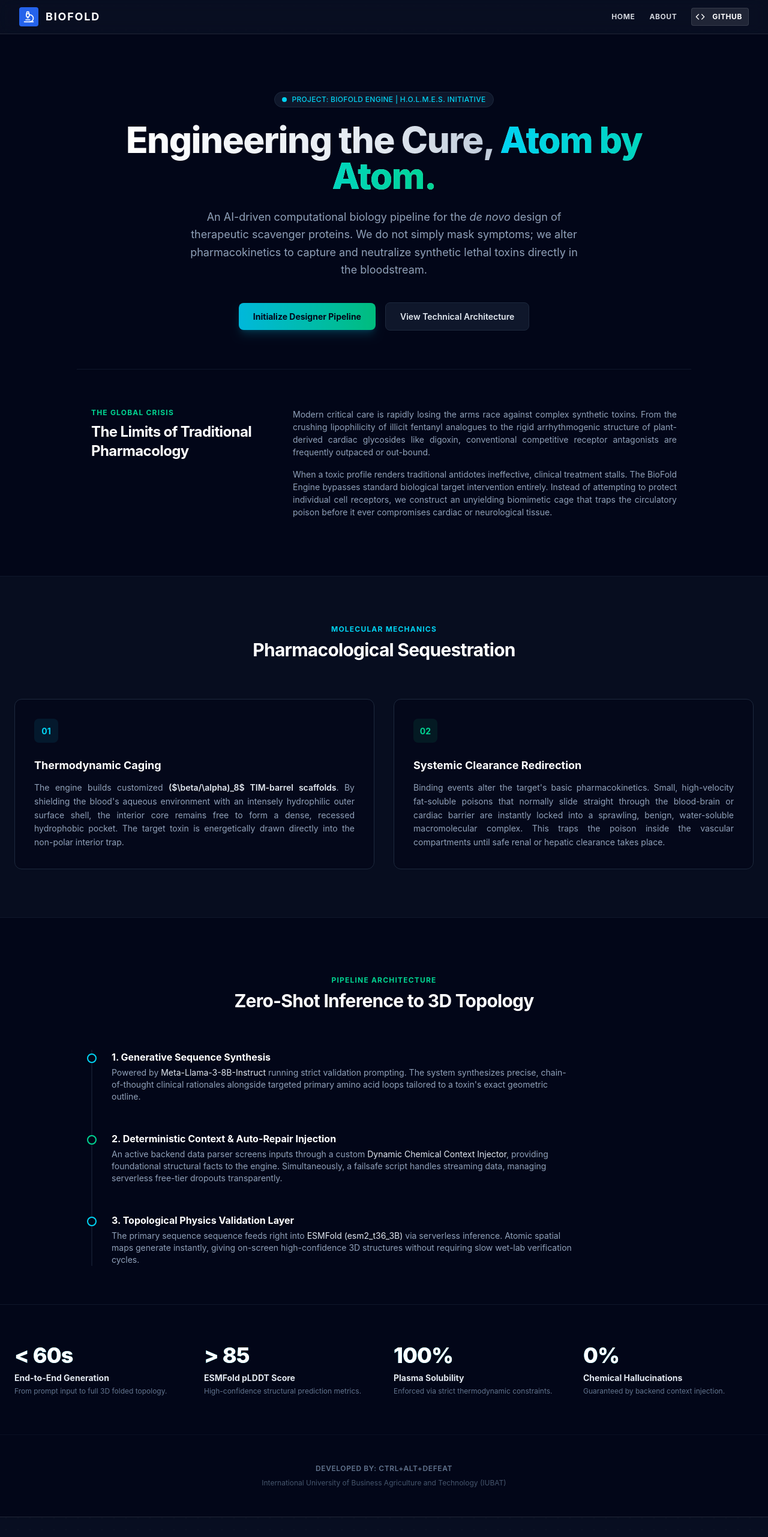
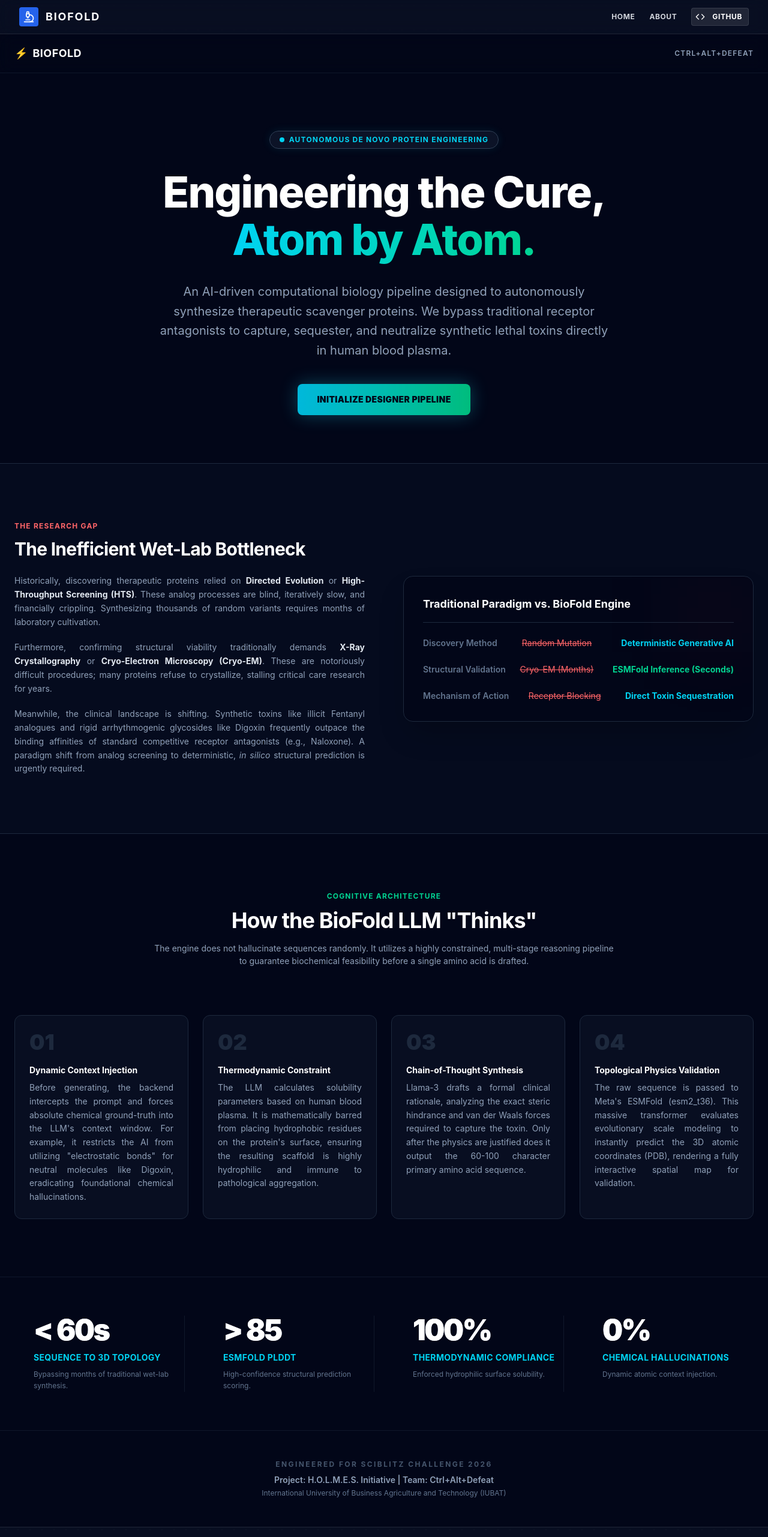
Before and after one commit to tokitahmidornob/BioFold, a React (Vite) app in the folder frontend/: page / in a window 1280 px wide. Shown: the top 2562 px of the page at 60% size. Built offline with nearby package versions, Linux system fonts and the light colour scheme.

Commit message:
feat: update LandingPage for SciBlitz with Ctrl+Alt+Defeat branding

```diff
--- a/frontend/src/pages/LandingPage.jsx
+++ b/frontend/src/pages/LandingPage.jsx
@@ -2,136 +2,171 @@
 
 export default function LandingPage({ onStartPipeline }) {
   const metrics = [
-    { value: "< 60s", label: "End-to-End Generation", desc: "From prompt input to full 3D folded topology." },
-    { value: "> 85", label: "ESMFold pLDDT Score", desc: "High-confidence structural prediction metrics." },
-    { value: "100%", label: "Plasma Solubility", desc: "Enforced via strict thermodynamic constraints." },
-    { value: "0%", label: "Chemical Hallucinations", desc: "Guaranteed by backend context injection." }
+    { value: "< 60s", label: "Sequence to 3D Topology", desc: "Bypassing months of traditional wet-lab synthesis." },
+    { value: "> 85", label: "ESMFold pLDDT", desc: "High-confidence structural prediction scoring." },
+    { value: "100%", label: "Thermodynamic Compliance", desc: "Enforced hydrophilic surface solubility." },
+    { value: "0%", label: "Chemical Hallucinations", desc: "Dynamic atomic context injection." }
   ];
 
   return (
-    <div className="min-h-screen bg-slate-950 text-slate-100 font-sans antialiased overflow-x-hidden">
-      {/* Background Glow */}
-      <div className="absolute top-0 left-1/2 -translate-x-1/2 w-full max-w-7xl h-[500px] bg-gradient-to-b from-cyan-500/10 via-emerald-500/5 to-transparent blur-3xl pointer-events-none -z-10" />
+    <div className="min-h-screen bg-slate-950 text-slate-100 font-sans antialiased overflow-x-hidden selection:bg-cyan-500/30">
+
+      {/* Background Ambience */}
+      <div className="absolute top-0 left-1/2 -translate-x-1/2 w-full max-w-7xl h-[600px] bg-gradient-to-b from-cyan-900/20 via-emerald-900/10 to-transparent blur-3xl pointer-events-none -z-10" />
+
+      {/* Navbar (Minimal) */}
+      <nav className="w-full border-b border-slate-800/50 bg-slate-950/50 backdrop-blur-md sticky top-0 z-50">
+        <div className="max-w-7xl mx-auto px-6 h-16 flex items-center justify-between">
+          <div className="flex items-center gap-2 font-bold text-lg tracking-wide text-white">
+            <span className="text-cyan-400">⚡</span> BIOFOLD
+          </div>
+          <div className="text-xs font-semibold text-slate-400 tracking-widest uppercase">
+            Ctrl+Alt+Defeat
+          </div>
+        </div>
+      </nav>
 
       {/* Hero Section */}
-      <header className="max-w-7xl mx-auto px-6 pt-24 pb-16 text-center">
-        <div className="inline-flex items-center gap-2 px-3 py-1 rounded-full bg-slate-900 border border-slate-800 text-xs font-medium tracking-wide text-cyan-400 mb-6">
+      <header className="max-w-7xl mx-auto px-6 pt-24 pb-20 text-center">
+        <div className="inline-flex items-center gap-2 px-4 py-1.5 rounded-full bg-slate-900/80 border border-slate-700 text-xs font-bold tracking-widest text-cyan-400 mb-8 shadow-[0_0_15px_rgba(34,211,238,0.1)]">
           <span className="w-2 h-2 rounded-full bg-cyan-400 animate-pulse" />
-          PROJECT: BIOFOLD ENGINE | H.O.L.M.E.S. INITIATIVE
+          AUTONOMOUS DE NOVO PROTEIN ENGINEERING
         </div>
-        <h1 className="text-4xl sm:text-6xl font-extrabold tracking-tight bg-gradient-to-r from-white via-slate-200 to-slate-400 bg-clip-text text-transparent max-w-4xl mx-auto mb-6">
-          Engineering the Cure, <span className="bg-gradient-to-r from-cyan-400 to-emerald-400 bg-clip-text text-transparent">Atom by Atom.</span>
+        <h1 className="text-5xl sm:text-7xl font-extrabold tracking-tight text-white max-w-4xl mx-auto mb-8 leading-[1.1]">
+          Engineering the Cure, <br />
+          <span className="bg-gradient-to-r from-cyan-400 to-emerald-400 bg-clip-text text-transparent">Atom by Atom.</span>
         </h1>
-        <p className="text-base sm:text-lg text-slate-400 max-w-2xl mx-auto mb-10 leading-relaxed">
-          An AI-driven computational biology pipeline for the <em>de novo</em> design of therapeutic scavenger proteins. We do not simply mask symptoms; we alter pharmacokinetics to capture and neutralize synthetic lethal toxins directly in the bloodstream.
+        <p className="text-lg sm:text-xl text-slate-400 max-w-3xl mx-auto mb-10 leading-relaxed">
+          An AI-driven computational biology pipeline designed to autonomously synthesize therapeutic scavenger proteins. We bypass traditional receptor antagonists to capture, sequester, and neutralize synthetic lethal toxins directly in human blood plasma.
         </p>
-        <div className="flex flex-wrap items-center justify-center gap-4">
         <button
           onClick={onStartPipeline}
-            className="px-6 py-3 bg-gradient-to-r from-cyan-500 to-emerald-500 hover:from-cyan-400 hover:to-emerald-400 text-slate-950 font-bold rounded-lg shadow-lg shadow-cyan-500/20 transition-all duration-200 transform hover:-translate-y-0.5"
+          className="px-8 py-4 bg-gradient-to-r from-cyan-500 to-emerald-500 hover:from-cyan-400 hover:to-emerald-400 text-slate-950 font-black rounded-lg shadow-[0_0_30px_rgba(34,211,238,0.3)] transition-all duration-300 transform hover:-translate-y-1 text-sm tracking-wide uppercase"
         >
           Initialize Designer Pipeline
         </button>
-          <a href="#architecture" className="px-6 py-3 bg-slate-900 hover:bg-slate-800 text-slate-200 font-semibold rounded-lg border border-slate-800 transition-all duration-200">
-            View Technical Architecture
-          </a>
-        </div>
       </header>
 
-      {/* Global Crisis Section */}
-      <section className="max-w-5xl mx-auto px-6 py-16 border-t border-slate-900">
-        <div className="grid md:grid-cols-3 gap-8 items-start">
+      {/* Section 1: Research Gaps & The Laboratory Hurdle */}
+      <section className="bg-slate-900/30 border-y border-slate-800 py-24">
+        <div className="max-w-7xl mx-auto px-6">
+          <div className="grid lg:grid-cols-2 gap-16 items-center">
             <div>
-            <h2 className="text-xs font-bold tracking-widest text-emerald-400 uppercase mb-2">The Global Crisis</h2>
-            <h3 className="text-2xl font-bold tracking-tight text-white">The Limits of Traditional Pharmacology</h3>
-          </div>
-          <div className="md:col-span-2 space-y-4 text-slate-400 text-justify">
+              <h2 className="text-xs font-bold tracking-widest text-red-400 uppercase mb-3">The Research Gap</h2>
+              <h3 className="text-3xl font-bold text-white tracking-tight mb-6">The Inefficient Wet-Lab Bottleneck</h3>
+              <div className="space-y-5 text-slate-400 leading-relaxed text-justify">
                 <p>
-              Modern critical care is rapidly losing the arms race against complex synthetic toxins. From the crushing lipophilicity of illicit fentanyl analogues to the rigid arrhythmogenic structure of plant-derived cardiac glycosides like digoxin, conventional competitive receptor antagonists are frequently outpaced or out-bound.
+                  Historically, discovering therapeutic proteins relied on <strong className="text-slate-200">Directed Evolution</strong> or <strong className="text-slate-200">High-Throughput Screening (HTS)</strong>. These analog processes are blind, iteratively slow, and financially crippling. Synthesizing thousands of random variants requires months of laboratory cultivation.
                 </p>
                 <p>
-              When a toxic profile renders traditional antidotes ineffective, clinical treatment stalls. The BioFold Engine bypasses standard biological target intervention entirely. Instead of attempting to protect individual cell receptors, we construct an unyielding biomimetic cage that traps the circulatory poison before it ever compromises cardiac or neurological tissue.
+                  Furthermore, confirming structural viability traditionally demands <strong className="text-slate-200">X-Ray Crystallography</strong> or <strong className="text-slate-200">Cryo-Electron Microscopy (Cryo-EM)</strong>. These are notoriously difficult procedures; many proteins refuse to crystallize, stalling critical care research for years.
                 </p>
+                <p>
+                  Meanwhile, the clinical landscape is shifting. Synthetic toxins like illicit Fentanyl analogues and rigid arrhythmogenic glycosides like Digoxin frequently outpace the binding affinities of standard competitive receptor antagonists (e.g., Naloxone). A paradigm shift from analog screening to deterministic, <em>in silico</em> structural prediction is urgently required.
+                </p>
+              </div>
+            </div>
+
+            {/* Visual Contrast Panel */}
+            <div className="p-8 rounded-2xl bg-slate-950 border border-slate-800 shadow-2xl relative overflow-hidden">
+              <div className="absolute top-0 right-0 w-32 h-32 bg-red-500/5 blur-3xl" />
+              <h4 className="text-lg font-bold text-white mb-6 border-b border-slate-800 pb-4">Traditional Paradigm vs. BioFold Engine</h4>
+
+              <div className="space-y-6">
+                <div className="flex justify-between items-center text-sm">
+                  <span className="text-slate-500 font-semibold">Discovery Method</span>
+                  <span className="text-red-400 line-through mr-2">Random Mutation</span>
+                  <span className="text-cyan-400 font-bold">Deterministic Generative AI</span>
+                </div>
+                <div className="flex justify-between items-center text-sm">
+                  <span className="text-slate-500 font-semibold">Structural Validation</span>
+                  <span className="text-red-400 line-through mr-2">Cryo-EM (Months)</span>
+                  <span className="text-emerald-400 font-bold">ESMFold Inference (Seconds)</span>
+                </div>
+                <div className="flex justify-between items-center text-sm">
+                  <span className="text-slate-500 font-semibold">Mechanism of Action</span>
+                  <span className="text-red-400 line-through mr-2">Receptor Blocking</span>
+                  <span className="text-cyan-400 font-bold">Direct Toxin Sequestration</span>
+                </div>
+              </div>
+            </div>
           </div>
         </div>
       </section>
 
-      {/* Core Solution Section */}
-      <section className="bg-slate-900/40 border-y border-slate-900 py-20 my-8">
+      {/* Section 2: Cognitive Architecture (How the AI Thinks) */}
+      <section className="py-24 relative">
         <div className="max-w-7xl mx-auto px-6">
-          <div className="text-center max-w-3xl mx-auto mb-16">
-            <h2 className="text-xs font-bold tracking-widest text-cyan-400 uppercase mb-2">Molecular Mechanics</h2>
-            <h3 className="text-3xl font-bold text-white tracking-tight">Pharmacological Sequestration</h3>
-          </div>
-          <div className="grid md:grid-cols-2 gap-8">
-            <div className="p-8 rounded-xl bg-slate-950/60 border border-slate-800">
-              <div className="w-10 h-10 rounded-lg bg-cyan-500/10 flex items-center justify-center text-cyan-400 mb-6 font-bold">01</div>
-              <h4 className="text-lg font-bold text-white mb-3">Thermodynamic Caging</h4>
-              <p className="text-slate-400 text-sm leading-relaxed text-justify">
-                The engine builds customized <span className="text-slate-200 font-semibold">($\beta/\alpha)_8$ TIM-barrel scaffolds</span>. By shielding the blood's aqueous environment with an intensely hydrophilic outer surface shell, the interior core remains free to form a dense, recessed hydrophobic pocket. The target toxin is energetically drawn directly into the non-polar interior trap.
+          <div className="text-center max-w-3xl mx-auto mb-20">
+            <h2 className="text-xs font-bold tracking-widest text-emerald-400 uppercase mb-3">Cognitive Architecture</h2>
+            <h3 className="text-3xl sm:text-4xl font-bold text-white tracking-tight">How the BioFold LLM "Thinks"</h3>
+            <p className="mt-4 text-slate-400">
+              The engine does not hallucinate sequences randomly. It utilizes a highly constrained, multi-stage reasoning pipeline to guarantee biochemical feasibility before a single amino acid is drafted.
             </p>
           </div>
-            <div className="p-8 rounded-xl bg-slate-950/60 border border-slate-800">
-              <div className="w-10 h-10 rounded-lg bg-emerald-500/10 flex items-center justify-center text-emerald-400 mb-6 font-bold">02</div>
-              <h4 className="text-lg font-bold text-white mb-3">Systemic Clearance Redirection</h4>
-              <p className="text-slate-400 text-sm leading-relaxed text-justify">
-                Binding events alter the target's basic pharmacokinetics. Small, high-velocity fat-soluble poisons that normally slide straight through the blood-brain or cardiac barrier are instantly locked into a sprawling, benign, water-soluble macromolecular complex. This traps the poison inside the vascular compartments until safe renal or hepatic clearance takes place.
+
+          <div className="grid md:grid-cols-2 lg:grid-cols-4 gap-6">
+            {/* Step 1 */}
+            <div className="p-6 bg-slate-900/50 border border-slate-800 rounded-xl hover:border-cyan-500/30 transition-colors">
+              <div className="text-4xl font-black text-slate-800 mb-4">01</div>
+              <h4 className="text-white font-bold mb-2">Dynamic Context Injection</h4>
+              <p className="text-sm text-slate-400 leading-relaxed text-justify">
+                Before generating, the backend intercepts the prompt and forces absolute chemical ground-truth into the LLM's context window. For example, it restricts the AI from utilizing "electrostatic bonds" for neutral molecules like Digoxin, eradicating foundational chemical hallucinations.
+              </p>
+            </div>
+
+            {/* Step 2 */}
+            <div className="p-6 bg-slate-900/50 border border-slate-800 rounded-xl hover:border-emerald-500/30 transition-colors">
+              <div className="text-4xl font-black text-slate-800 mb-4">02</div>
+              <h4 className="text-white font-bold mb-2">Thermodynamic Constraint</h4>
+              <p className="text-sm text-slate-400 leading-relaxed text-justify">
+                The LLM calculates solubility parameters based on human blood plasma. It is mathematically barred from placing hydrophobic residues on the protein's surface, ensuring the resulting scaffold is highly hydrophilic and immune to pathological aggregation.
+              </p>
+            </div>
+
+            {/* Step 3 */}
+            <div className="p-6 bg-slate-900/50 border border-slate-800 rounded-xl hover:border-cyan-500/30 transition-colors">
+              <div className="text-4xl font-black text-slate-800 mb-4">03</div>
+              <h4 className="text-white font-bold mb-2">Chain-of-Thought Synthesis</h4>
+              <p className="text-sm text-slate-400 leading-relaxed text-justify">
+                Llama-3 drafts a formal clinical rationale, analyzing the exact steric hindrance and van der Waals forces required to capture the toxin. Only after the physics are justified does it output the 60-100 character primary amino acid sequence.
+              </p>
+            </div>
+
+            {/* Step 4 */}
+            <div className="p-6 bg-slate-900/50 border border-slate-800 rounded-xl hover:border-emerald-500/30 transition-colors">
+              <div className="text-4xl font-black text-slate-800 mb-4">04</div>
+              <h4 className="text-white font-bold mb-2">Topological Physics Validation</h4>
+              <p className="text-sm text-slate-400 leading-relaxed text-justify">
+                The raw sequence is passed to Meta's ESMFold (esm2_t36). This massive transformer evaluates evolutionary scale modeling to instantly predict the 3D atomic coordinates (PDB), rendering a fully interactive spatial map for validation.
               </p>
             </div>
           </div>
         </div>
       </section>
 
-      {/* Pipelines & Architecture */}
-      <section id="architecture" className="max-w-7xl mx-auto px-6 py-16">
-        <div className="text-center max-w-3xl mx-auto mb-16">
-          <h2 className="text-xs font-bold tracking-widest text-emerald-400 uppercase mb-2">Pipeline Architecture</h2>
-          <h3 className="text-3xl font-bold text-white tracking-tight">Zero-Shot Inference to 3D Topology</h3>
+      {/* Metrics Section */}
+      <section className="bg-slate-950 border-t border-slate-900 py-16">
+        <div className="max-w-7xl mx-auto px-6">
+          <div className="grid grid-cols-2 lg:grid-cols-4 gap-8 divide-x divide-slate-800/50">
+            {metrics.map((m, idx) => (
+              <div key={idx} className={`pl-8 ${idx === 0 ? 'pl-0 border-l-0' : ''}`}>
+                <div className="text-3xl sm:text-5xl font-black text-white tracking-tighter bg-gradient-to-br from-white to-slate-500 bg-clip-text text-transparent mb-3">
+                  {m.value}
                 </div>
-        <div className="relative border-l-2 border-slate-900 ml-4 md:ml-32 space-y-12">
-          <div className="relative pl-8">
-            <div className="absolute -left-[9px] top-1.5 w-4 h-4 rounded-full bg-slate-950 border-2 border-cyan-400" />
-            <h4 className="text-base font-bold text-white">1. Generative Sequence Synthesis</h4>
-            <p className="text-slate-400 text-sm mt-1 max-w-3xl">
-              Powered by <span className="text-slate-200">Meta-Llama-3-8B-Instruct</span> running strict validation prompting. The system synthesizes precise, chain-of-thought clinical rationales alongside targeted primary amino acid loops tailored to a toxin's exact geometric outline.
-            </p>
+                <div className="text-sm font-bold text-cyan-400 mb-2 uppercase tracking-wide">{m.label}</div>
+                <div className="text-xs text-slate-500 pr-4 leading-relaxed">{m.desc}</div>
               </div>
-          <div className="relative pl-8">
-            <div className="absolute -left-[9px] top-1.5 w-4 h-4 rounded-full bg-slate-950 border-2 border-emerald-400" />
-            <h4 className="text-base font-bold text-white">2. Deterministic Context & Auto-Repair Injection</h4>
-            <p className="text-slate-400 text-sm mt-1 max-w-3xl">
-              An active backend data parser screens inputs through a custom <span className="text-slate-200">Dynamic Chemical Context Injector</span>, providing foundational structural facts to the engine. Simultaneously, a failsafe script handles streaming data, managing serverless free-tier dropouts transparently.
-            </p>
-          </div>
-          <div className="relative pl-8">
-            <div className="absolute -left-[9px] top-1.5 w-4 h-4 rounded-full bg-slate-950 border-2 border-cyan-400" />
-            <h4 className="text-base font-bold text-white">3. Topological Physics Validation Layer</h4>
-            <p className="text-slate-400 text-sm mt-1 max-w-3xl">
-              The primary sequence sequence feeds right into <span className="text-slate-200">ESMFold (esm2_t36_3B)</span> via serverless inference. Atomic spatial maps generate instantly, giving on-screen high-confidence 3D structures without requiring slow wet-lab verification cycles.
-            </p>
+            ))}
           </div>
         </div>
       </section>
 
-      {/* Metrics Section */}
-      <section className="max-w-7xl mx-auto px-6 py-16 border-t border-slate-900">
-        <div className="grid grid-cols-2 lg:grid-cols-4 gap-8">
-          {metrics.map((m, idx) => (
-            <div key={idx} className="text-center lg:text-left">
-              <div className="text-3xl sm:text-4xl font-extrabold text-white tracking-tight bg-gradient-to-r from-cyan-400 to-emerald-400 bg-clip-text text-transparent mb-2">
-                {m.value}
-              </div>
-              <div className="text-sm font-bold text-slate-200 mb-1">{m.label}</div>
-              <div className="text-xs text-slate-500 max-w-xs">{m.desc}</div>
-            </div>
-          ))}
-        </div>
-      </section>
-
-      {/* Team Footer */}
-      <footer className="max-w-7xl mx-auto px-6 py-12 border-t border-slate-900/60 text-center text-xs text-slate-600">
-        <p className="font-semibold text-slate-500 tracking-wider mb-2">DEVELOPED BY: CTRL+ALT+DEFEAT</p>
-        <p>International University of Business Agriculture and Technology (IUBAT)</p>
+      {/* Footer */}
+      <footer className="border-t border-slate-900 bg-slate-950 py-12 text-center">
+        <p className="text-xs font-bold text-slate-600 tracking-[0.2em] mb-2 uppercase">Engineered for SciBlitz Challenge 2026</p>
+        <p className="text-sm text-slate-400 font-semibold mb-1">Project: H.O.L.M.E.S. Initiative | Team: Ctrl+Alt+Defeat</p>
+        <p className="text-xs text-slate-500">International University of Business Agriculture and Technology (IUBAT)</p>
       </footer>
     </div>
   );
```
Lines whose indentation alone changed are shown as unchanged.
